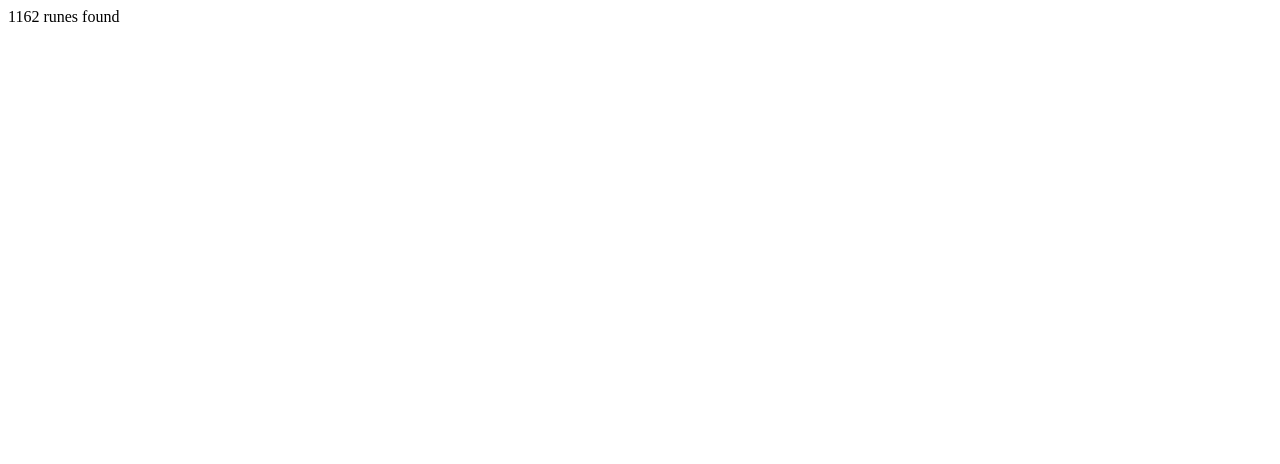
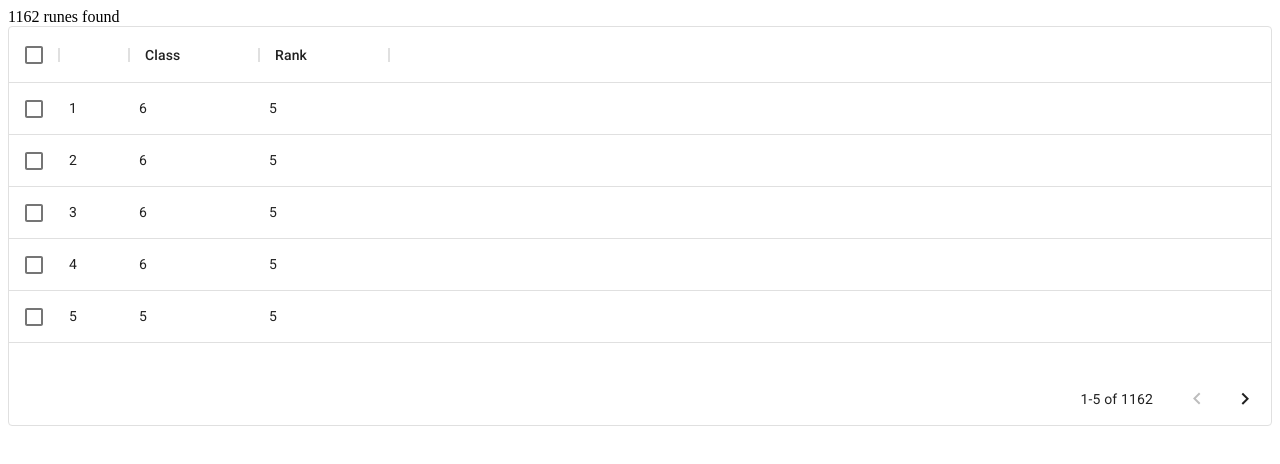
Before and after one commit to AllenLiDev/dashboard-app, a React (Create React App) app: page / in a window 1280 px wide. Shown: the top 464 px of the page. Built offline with nearby package versions, Linux system fonts and the light colour scheme.

Commit message:
create component to work with data in table

```diff
--- a/src/App.js
+++ b/src/App.js
@@ -1,4 +1,7 @@
 import React from 'react';
+import Rune from './Rune';
+
+// data import
 import testData from './swarfarm.json';
 import originalTestData from './exporter.json';
 
@@ -29,7 +32,9 @@ const EquippedRuneList = (props) => {
 }
 
 const App = () => {
+  // unequipped
   const runes = originalTestData.runes;
+  // equipped
   const units = originalTestData.unit_list;
   for(const unit of units) {
     for(const rune of unit.runes) {
@@ -40,6 +45,7 @@ const App = () => {
   return (
     <div className="App">
       {runes.length} runes found
+      <Rune data={runes}/>
     </div>
   );
 }
--- /dev/null
+++ b/src/Rune.js
@@ -0,0 +1,35 @@
+import React from 'react';
+import { DataGrid } from '@material-ui/data-grid';
+
+const columns = [
+  { field: 'id', headerName: 'ID', width: 70 },
+  { field: 'class', headerName: 'Class', width: 130 },
+  { field: 'rank', headerName: 'Rank', width: 130 },
+];
+
+const rows = [
+  { id: 1, lastName: 'Snow', firstName: 'Jon', age: 35 },
+  { id: 2, lastName: 'Lannister', firstName: 'Cersei', age: 42 },
+  { id: 3, lastName: 'Lannister', firstName: 'Jaime', age: 45 },
+  { id: 4, lastName: 'Stark', firstName: 'Arya', age: 16 },
+  { id: 5, lastName: 'Targaryen', firstName: 'Daenerys', age: null },
+  { id: 6, lastName: 'Melisandre', firstName: null, age: 150 },
+  { id: 7, lastName: 'Clifford', firstName: 'Ferrara', age: 44 },
+  { id: 8, lastName: 'Frances', firstName: 'Rossini', age: 36 },
+  { id: 9, lastName: 'Roxie', firstName: 'Harvey', age: 65 },
+];
+
+const Rune = (props) => {
+  let count = 1;
+  for(const rune of props.data){
+    rune.id = count++;
+  }
+  console.log(props.data);
+  return (
+    <div style={{ height: 400, width: '100%' }}>
+      <DataGrid rows={props.data} columns={columns} pageSize={5} checkboxSelection />
+    </div>
+  );
+}
+
+export default Rune;
```
